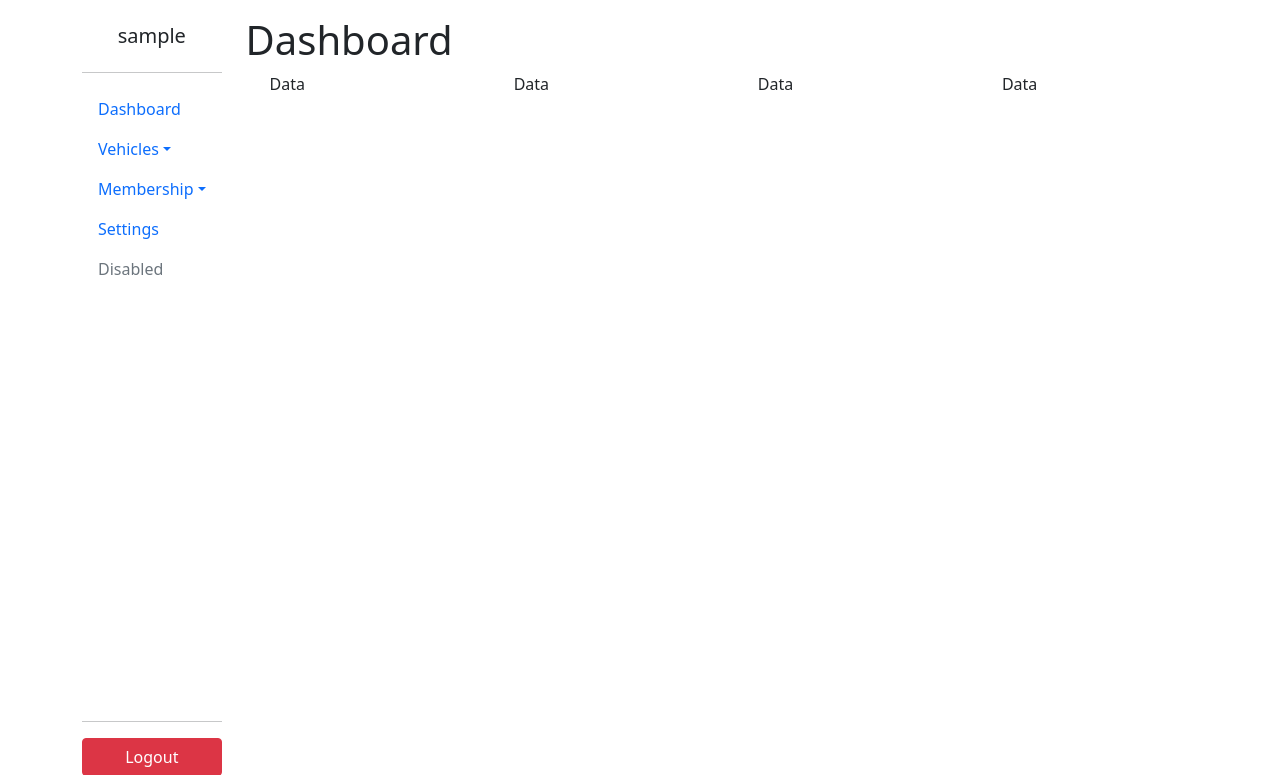
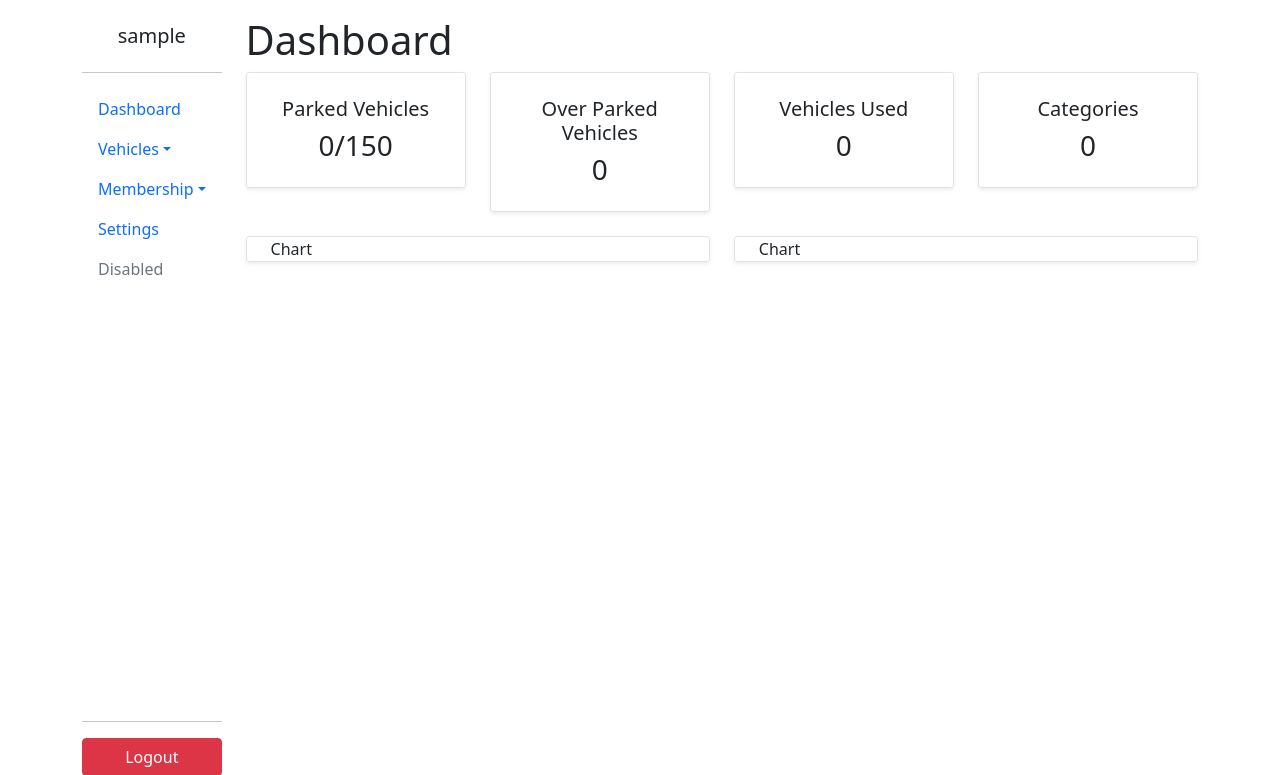
Before and after one commit to sint18/car_parking_system_web, a Flask app: page /dashboard in a window 1280 px wide. Shown: the top 775 px of the page. Run offline with Flask 2, Linux system fonts and the light colour scheme; the visitor is signed in with stand-in values (Sample User, id 1); data that the repository does not hold is empty; some libraries are stand-ins or nearby versions.

Commit message:
implemented dashboard (not finished)

```diff
--- a/queries.py
+++ b/queries.py
@@ -32,6 +32,34 @@ def login(username, password):
 def custom_query(query: str):
     cursor.execute(query)
     result = cursor.fetchall()
+    return result
+
+
+def count_parked_vehicles():
+    query = "SELECT COUNT(*) FROM `vehicle_info` WHERE out_time IS NULL AND fees IS NULL"
+    cursor.execute(query)
+    result = cursor.fetchone()[0]
+    return result
+
+
+def count_categories():
+    query = "SELECT COUNT(*) FROM category"
+    cursor.execute(query)
+    result = cursor.fetchone()[0]
+    return result
+
+
+def count_history():
+    query = "SELECT COUNT(*) FROM vehicle_info WHERE out_time IS NOT NULL AND fees IS NOT NULL"
+    cursor.execute(query)
+    result = cursor.fetchone()[0]
+    return result
+
+
+def count_over_parked(limit: str):
+    query = f"SELECT COUNT(id) FROM `vehicle_info` WHERE TIMEDIFF(NOW(), in_time) > TIME('{limit}') AND out_time IS NULL"
+    cursor.execute(query)
+    result = cursor.fetchone()[0]
     return result
 
 # users
@@ -73,6 +101,13 @@ def update_user(user_id: int, fullname: str, username: str, new_password=""):
     cursor.execute(query)
 
 # vehicles
+
+
+def get_vehicle_history():
+    query = "SELECT vehicle_info.id, vehicle_info.plate_number, category.category_name, vehicle_info.in_time, vehicle_info.out_time, vehicle_info.fees, vehicle_info.total_hours FROM `vehicle_info` INNER JOIN category ON vehicle_info.category_id = category.id WHERE vehicle_info.fees IS NOT NULL AND vehicle_info.out_time is NOT NULL ORDER BY `id` DESC"
+    cursor.execute(query)
+    records = cursor.fetchall()
+    return records
 
 
 def get_parked_vehicles():
--- a/server.py
+++ b/server.py
@@ -1,5 +1,7 @@
 from flask import Flask, redirect, request, session, url_for, render_template
 import secrets
+
+from numpy import var
 import functions
 import queries
 import variables
@@ -43,7 +45,13 @@ def dashboard():
     if "user" not in session:
         return redirect(url_for("login"))
 
-    return render_template("dashboard.html")
+    data = {
+        "parked_vehicles": f"{queries.count_parked_vehicles()}/{variables.PARKING_LIMIT}",
+        "categories": queries.count_categories(),
+        "history": queries.count_history(),
+        "over_parked": queries.count_over_parked(variables.TIME_LIMIT)
+    }
+    return render_template("dashboard.html", data=data)
 
 # settings/users
 
--- a/static/style.css
+++ b/static/style.css
@@ -3,6 +3,12 @@
     position: absolute;
     top: 40%;
     transform: translateY(-50%);
+}
+
+#dashboard>div.col>div.container {
+    padding-top: 1.5rem;
+    padding-bottom: 1rem;
+    text-align: center;
 }
 
 .full-screen-height {
--- a/templates/dashboard.html
+++ b/templates/dashboard.html
@@ -6,18 +6,44 @@ Car Parking System | Dashboard
 
 {% block content %}
 <p class="h1">Dashboard</p>
+{% if data: %}
+<div class="row mb-4" id="dashboard">
+    <div class="col">
+        <div class="container border rounded-1 shadow-sm">
+            <p class="h5">Parked Vehicles</p>
+            <p class="h3">{{ data["parked_vehicles"] }}</p>
+        </div>
+    </div>
+    <div class="col">
+        <div class="container border rounded-1 shadow-sm">
+            <p class="h5">Over Parked Vehicles</p>
+            <p class="h3">{{ data["over_parked"] }}</p>
+        </div>
+    </div>
+    <div class="col">
+        <div class="container border rounded-1 shadow-sm">
+            <p class="h5">Vehicles Used</p>
+            <p class="h3">{{ data["history"] }}</p>
+        </div>
+    </div>
+    <div class="col">
+        <div class="container border rounded-1 shadow-sm">
+            <p class="h5">Categories</p>
+            <p class="h3">{{ data["categories"] }}</p>
+        </div>
+    </div>
+</div>
 <div class="row">
     <div class="col">
-        <div class="container">Data</div>
+        <div class="container border rounded-1 shadow-sm">
+            Chart
+        </div>
     </div>
     <div class="col">
-        <div class="container">Data</div>
-    </div>
-    <div class="col">
-        <div class="container">Data</div>
-    </div>
-    <div class="col">
-        <div class="container">Data</div>
+        <div class="container border rounded-1 shadow-sm">
+            Chart
+        </div>
     </div>
 </div>
+{% endif %}
 {% endblock %}
--- a/variables.py
+++ b/variables.py
@@ -1,3 +1,7 @@
+"""
+Constants for web application
+"""
+TIME_LIMIT = "24:00:00"
 PARKING_LIMIT = 150
 RATE_1 = 500
 RATE_2 = 200
```
